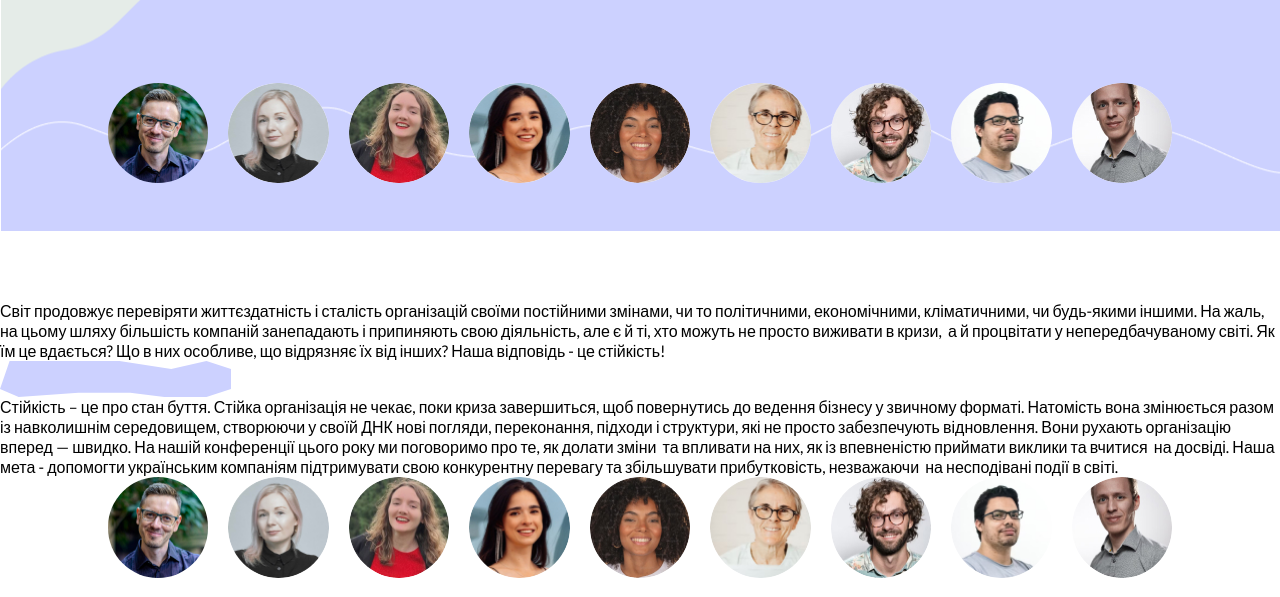
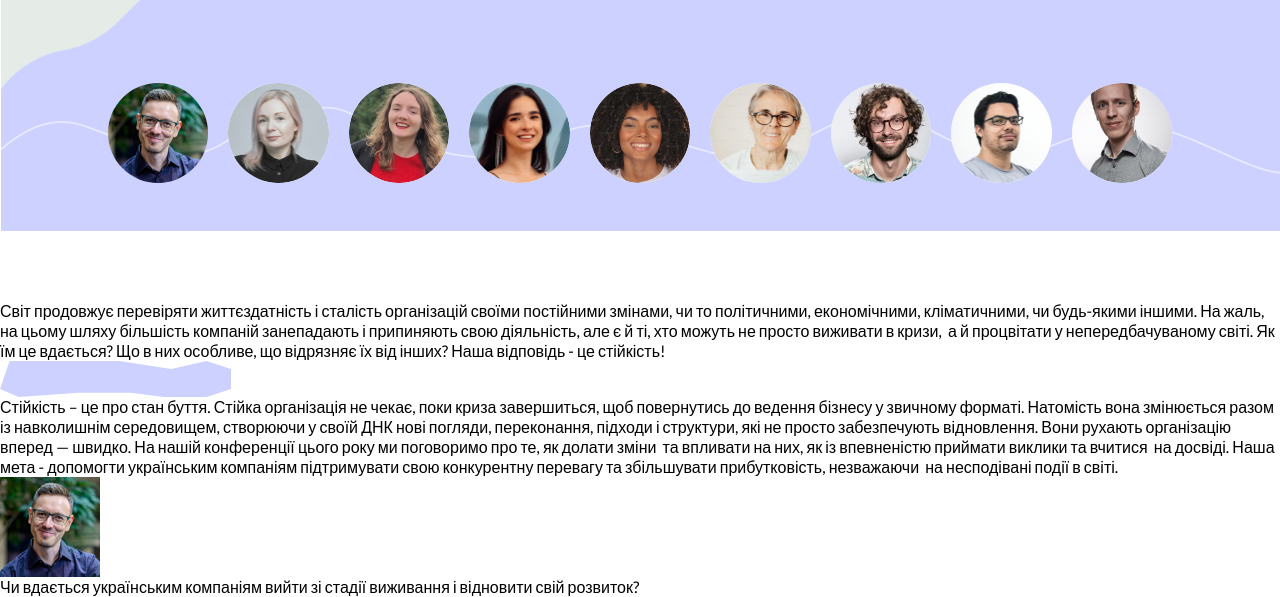
Before and after one commit to valeriiayarzhemska/odd-conference, a plain HTML site: page dist/index.html in a window 1280 px wide. Shown: the part 361-958 px from the top of the page. Drawn offline with nearby package versions, Linux system fonts and the light colour scheme.

Commit message:
Start second screen

```diff
--- a/dist/index.html
+++ b/dist/index.html
@@ -207,34 +207,45 @@
             </span>
           </div>
 
-          <div class="swiper conference__main-swiper">
+          <div class="swiper conference__about-swiper">
             <div class="swiper-wrapper">
-              <div class="swiper-slide conference__main-photo">
+              <div class="swiper-slide conference__about-swiper-slide">
+                <div class="swiper-slide conference__about-swiper-icon">
                   <img src="src/assets/images/speaker1.jpg" alt="speaker" />
                 </div>
-              <div class="swiper-slide conference__main-photo">
-                <img src="src/assets/images/speaker2.jpg" alt="speaker" />
+
+                <div class="swiper-slide conference__about-swiper-text">
+                  <span>
+                    Чи вдається українським компаніям вийти зі стадії виживання
+                    і відновити свій розвиток?
+                  </span>
                 </div>
-              <div class="swiper-slide conference__main-photo">
-                <img src="src/assets/images/speaker3.jpg" alt="speaker" />
               </div>
-              <div class="swiper-slide conference__main-photo">
-                <img src="src/assets/images/speaker4.jpg" alt="speaker" />
+
+              <div class="swiper-slide conference__about-swiper-slide">
+                <div class="swiper-slide conference__about-swiper-icon">
+                  <img src="src/assets/images/speaker1.jpg" alt="speaker" />
                 </div>
-              <div class="swiper-slide conference__main-photo">
-                <img src="src/assets/images/speaker5.jpg" alt="speaker" />
+
+                <div class="swiper-slide conference__about-swiper-text">
+                  <span>
+                    Чи вдається українським компаніям вийти зі стадії виживання
+                    і відновити свій розвиток?
+                  </span>
                 </div>
-              <div class="swiper-slide conference__main-photo">
-                <img src="src/assets/images/speaker6.jpg" alt="speaker" />
               </div>
-              <div class="swiper-slide conference__main-photo">
-                <img src="src/assets/images/speaker7.jpg" alt="speaker" />
+
+              <div class="swiper-slide conference__about-swiper-slide">
+                <div class="swiper-slide conference__about-swiper-icon">
+                  <img src="src/assets/images/speaker1.jpg" alt="speaker" />
                 </div>
-              <div class="swiper-slide conference__main-photo">
-                <img src="src/assets/images/speaker8.jpg" alt="speaker" />
+
+                <div class="swiper-slide conference__about-swiper-text">
+                  <span>
+                    Чи вдається українським компаніям вийти зі стадії виживання
+                    і відновити свій розвиток?
+                  </span>
                 </div>
-              <div class="swiper-slide conference__main-photo">
-                <img src="src/assets/images/speaker9.jpg" alt="speaker" />
               </div>
             </div>
             <div class="swiper-pagination"></div>
```
Also changed, not shown: index.html (+29 -18 lines), dist/src/assets/icons/purple-arrow-icon.svg (added), dist/src/assets/icons/question-mark.svg (added), src/assets/icons/purple-arrow-icon.svg (added), src/assets/icons/question-mark.svg (added). Lines whose indentation alone changed are shown as unchanged.
